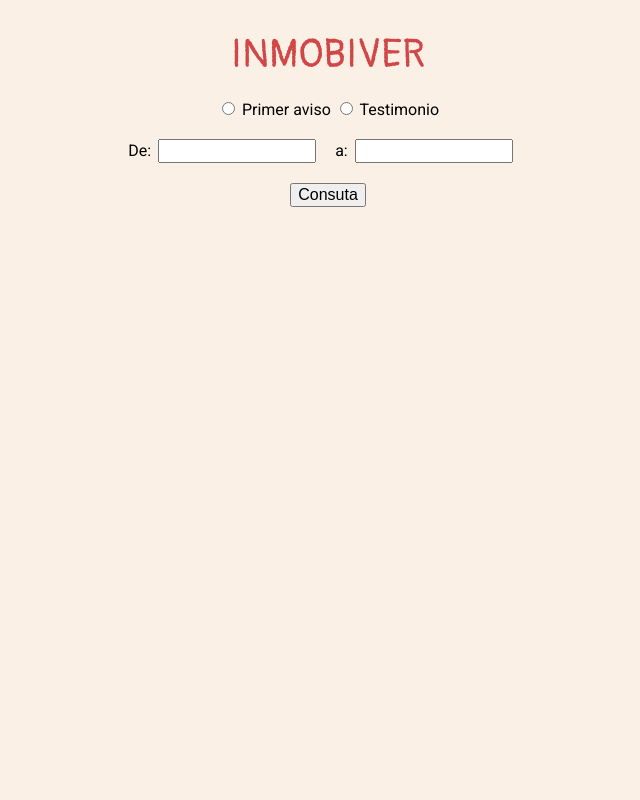
After one commit to xduvax/inmobiver, a PHP site: page /consultas.php in a window 1280 px wide. The commit adds this page. Shown: the whole page, without its empty margins (312-952 px from the left). Run offline with PHP 8.4, Linux system fonts and the light colour scheme; the visitor is signed in with stand-in values (Sample User, id 1); some web fonts are replaced.

Commit message:
cambios para empezar consultas

```diff
--- /dev/null
+++ b/cabecera.php
@@ -0,0 +1,29 @@
+<?php
+	session_start();
+	error_reporting(E_ERROR);
+	if ($_SESSION['login'] == true) {
+
+	}
+	else{
+		echo "Para ingresar a esta pagina, debe iniciar sesion...<br>";
+		echo "<a href='login'>Aqui</a>";
+		exit;
+	}
+?>
+<!DOCTYPE html>
+<html>
+<head>
+	<title>Inmobiver</title>
+	<meta charset="utf-8">
+
+	<script type="text/javascript" src="js/jquery-3.1.1.min.js"></script>
+	<script type="text/javascript" src="js/funciones.js"></script>
+	<script type="text/javascript" src="js/jquery-ui.min.js"></script>
+	<script type="text/javascript" src="js/jquery-confirm.min.js"></script>
+
+	<link rel="stylesheet" type="text/css" href="estilos/estilos.css" media="all" />
+	<link rel="stylesheet" type="text/css" href="estilos/jquery-confirm.min.css" media="all" />
+	<link rel="stylesheet" type="text/css" href="estilos/jquery-ui.min.css" media="all" />
+
+</head>
+<body>
--- /dev/null
+++ b/consultas.php
@@ -0,0 +1,35 @@
+<?php
+	include "cabecera.php";
+?>
+
+	<div class="tabla_principal">
+		<div class="contenido">
+			<div class="titulo">INMOBIVER</div>
+		</div>
+	</div>
+
+<div class="tabla_principal">
+	<div class="contenido">
+
+		<div class="form-wrapper">
+			<input type="radio" name="consulta" value="primer"> Primer aviso
+			<input type="radio" name="consulta" value="testimonio"> Testimonio
+		</div>
+		<div class="form-wrapper">
+			De:<input class="campo-fecha" type="text">
+			a:<input class="campo-fecha" type="text">
+		</div>
+		<div class="form-wrapper">
+			<button class="boton_consulta">Consuta</button>
+		</div>
+
+	</div>
+</div>
+
+<div class="tabla_principal">
+	<div class="contenido">
+
+
+
+	</div>
+</div>
--- a/estilos/estilos.css
+++ b/estilos/estilos.css
@@ -90,3 +90,32 @@ html,body{
 .aviso{cursor: pointer;}
 .fechaingreso{cursor:pointer;}
 .clave{width: 120px; cursor: pointer;}
+.boton_eleccion{
+	display: inline-block;
+	background-color: #CEE7FF;
+	font-size: 16px;
+	font-weight: bold;
+	color: #000;
+	cursor: pointer;
+	margin-top: 20px;
+	border: 1px solid #EE4B5E;
+	padding: 5px 10px;
+	text-decoration: none;
+}
+.form-wrapper{
+	display: inline-block;
+	width: 500px;
+	margin-top: 20px;
+}
+.campo-fecha{
+	margin-right:15px;
+	margin-left: 7px;
+	cursor: pointer;
+	text-align: center;
+	font-size: 16px;
+	width: 150px;
+}
+.boton_consulta{
+	display: inline-block;
+	font-size: 16px;
+}
--- /dev/null
+++ b/index.html
@@ -0,0 +1 @@
+<script type="text/javascript">location.href='login';</script>
--- a/js/funciones.js
+++ b/js/funciones.js
@@ -163,6 +163,10 @@ $(document).ready(function(){ //////// EVENTOS ////////
 		dateFormat: 'yy/mm/dd'
 	});
 
+	$('.campo-fecha').datepicker({
+		dateFormat: 'yy/mm/dd'
+	});
+
 	$('.fecha').on('click', function() {
 
 		var elemento = $(this);
--- a/login/check.php
+++ b/login/check.php
@@ -18,7 +18,7 @@
 	    	$_SESSION['expira'] = $_SESSION['start'] + 30;
 			echo "¡Bienvenido! ".$_SESSION['usuario'];
 			?>
-			<script type="text/javascript">location.href='../index.php';</script>
+			<script type="text/javascript">location.href='../tabla_principal.php';</script>
 			<?php
 		}
 		else{
```
Also changed, not shown: tabla_principal.php (renamed from index.php, +7 -27 lines).
